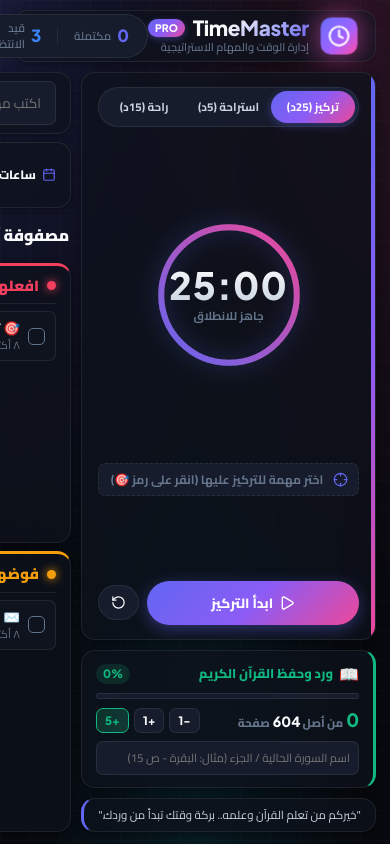
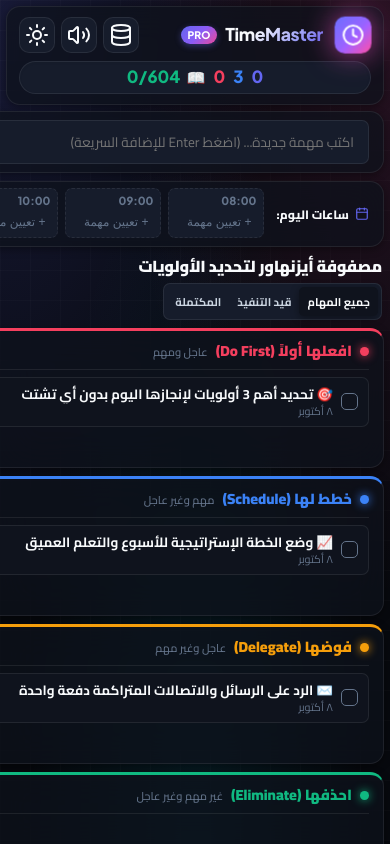
Before and after one commit to warddeek49-cell/time-master-app, a plain HTML site: page index.html in a window 390 px wide. Drawn offline with nearby package versions, Linux system fonts and the light colour scheme.

Commit message:
fix: add full responsive design for mobile and tablet

```diff
--- a/style.css
+++ b/style.css
@@ -106,8 +106,6 @@
 html, body {
   width: 100%;
   height: 100%;
-  max-height: 100vh;
-  overflow: hidden; /* Strict zero-scroll for 100% zoom */
   font-family: var(--font-main);
   background-color: var(--bg-base);
   background-image: var(--bg-gradient);
@@ -155,12 +153,12 @@ body::before {
   border-color: var(--border-highlight);
 }
 
-/* App Container (Fills 1536x864 without overflow) */
+/* App Container */
 .app-layout {
   position: relative;
   z-index: 2;
-  width: 100vw;
-  height: 100vh;
+  width: 100%;
+  min-height: 100vh;
   display: flex;
   flex-direction: column;
   padding: 10px 14px 12px;
@@ -307,7 +305,7 @@ body::before {
   grid-template-columns: 295px 1fr;
   gap: 10px;
   flex: 1;
-  min-height: 0; /* Ensures 100vh containment */
+  min-height: 0;
 }
 
 /* Sidebar Zone (Pomodoro & Ambience) */
@@ -1100,3 +1098,216 @@ body::before {
   pointer-events: none;
   z-index: 9999;
 }
+
+/* ==========================================
+   RESPONSIVE - Tablet (max 1024px)
+   ========================================== */
+@media (max-width: 1024px) {
+  .app-layout {
+    padding: 8px 10px 10px;
+    gap: 8px;
+  }
+
+  .workspace-grid {
+    grid-template-columns: 260px 1fr;
+    gap: 8px;
+  }
+
+  .header-stats {
+    gap: 10px;
+    padding: 5px 12px;
+  }
+
+  .stat-lbl {
+    display: none;
+  }
+}
+
+/* ==========================================
+   RESPONSIVE - Mobile (max 768px)
+   ========================================== */
+@media (max-width: 768px) {
+  html, body {
+    overflow-x: hidden;
+    overflow-y: auto;
+  }
+
+  .app-layout {
+    padding: 8px;
+    gap: 8px;
+    min-height: 100vh;
+    height: auto;
+  }
+
+  /* Stack sidebar below content on mobile */
+  .workspace-grid {
+    grid-template-columns: 1fr;
+    grid-template-rows: auto auto;
+    gap: 8px;
+    flex: none;
+  }
+
+  /* Move sidebar to bottom */
+  .sidebar-zone {
+    order: 2;
+  }
+
+  .content-zone {
+    order: 1;
+  }
+
+  /* Header responsive */
+  .top-nav {
+    height: auto;
+    flex-wrap: wrap;
+    gap: 8px;
+    padding: 10px 12px;
+  }
+
+  .header-stats {
+    order: 3;
+    width: 100%;
+    justify-content: center;
+    gap: 10px;
+    padding: 6px 12px;
+  }
+
+  .stat-lbl {
+    display: none;
+  }
+
+  .header-actions {
+    gap: 6px;
+  }
+
+  /* Matrix 2 columns on mobile */
+  .matrix-grid-2x2 {
+    grid-template-columns: 1fr 1fr;
+    grid-template-rows: auto auto;
+    min-height: 400px;
+  }
+
+  .quadrant-card {
+    min-height: 180px;
+    max-height: 260px;
+    overflow-y: auto;
+  }
+
+  /* Task form stacked */
+  .task-form-inline {
+    flex-wrap: wrap;
+  }
+
+  .input-clean {
+    min-width: 0;
+    width: 100%;
+  }
+
+  .select-clean {
+    flex: 1;
+    font-size: 0.75rem;
+  }
+
+  /* Matrix filter bar */
+  .matrix-filter-bar {
+    flex-wrap: wrap;
+    gap: 8px;
+  }
+
+  /* Timer smaller on mobile */
+  .timer-circle-wrap {
+    width: 130px;
+    height: 130px;
+  }
+
+  .timer-time {
+    font-size: 2rem;
+  }
+
+  /* Sidebar stacked */
+  .sidebar-zone {
+    flex-direction: row;
+    flex-wrap: wrap;
+    gap: 8px;
+  }
+
+  .pomodoro-box {
+    flex: 1;
+    min-width: 240px;
+  }
+
+  .quran-box {
+    flex: 1;
+    min-width: 200px;
+  }
+
+  .quote-box {
+    width: 100%;
+  }
+}
+
+/* ==========================================
+   RESPONSIVE - Small Mobile (max 480px)
+   ========================================== */
+@media (max-width: 480px) {
+  .app-layout {
+    padding: 6px;
+    gap: 6px;
+  }
+
+  /* Stack matrix to 1 column */
+  .matrix-grid-2x2 {
+    grid-template-columns: 1fr;
+    grid-template-rows: auto;
+  }
+
+  .quadrant-card {
+    min-height: 140px;
+    max-height: 220px;
+  }
+
+  .brand-sub {
+    display: none;
+  }
+
+  .brand-title {
+    font-size: 1.1rem;
+  }
+
+  /* Sidebar fully stacked */
+  .sidebar-zone {
+    flex-direction: column;
+  }
+
+  .pomodoro-box,
+  .quran-box {
+    min-width: unset;
+    width: 100%;
+  }
+
+  .matrix-filter-bar {
+    flex-direction: column;
+    align-items: flex-start;
+    gap: 6px;
+  }
+
+  .tab-btn {
+    padding: 4px 8px;
+    font-size: 0.7rem;
+  }
+
+  .mode-btn {
+    font-size: 0.65rem;
+    padding: 4px 4px;
+  }
+
+  .header-stats {
+    gap: 8px;
+    padding: 5px 8px;
+    flex-wrap: wrap;
+  }
+
+  .header-stat-sep {
+    display: none;
+  }
+}
```
